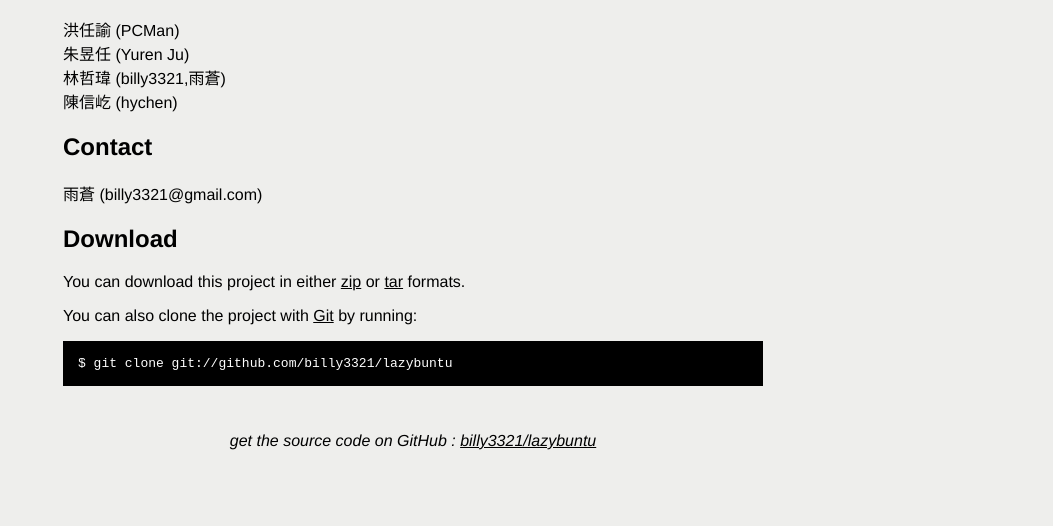
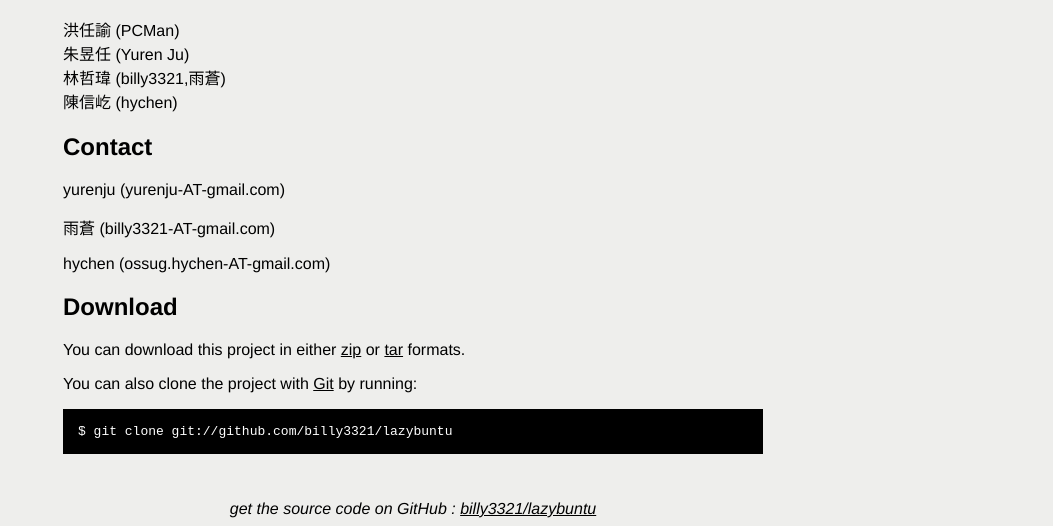
Before and after one commit to billy3321/lazybuntu, a plain HTML site: page index.html in a window 1280 px wide. Shown: the part 353-879 px from the top of the page, without its empty margins (227-1280 px from the left). Before the commit the page ends 811 px from the top, so only its background shows below. Drawn offline with Linux system fonts and the light colour scheme.

Commit message:
fix contact

```diff
--- a/index.html
+++ b/index.html
@@ -60,7 +60,10 @@
 <br/>林哲瑋 (billy3321,雨蒼) <billy3321@gmail.com>
 <br/>陳信屹 (hychen) <ossug.hychen@gmail.com></p>
 <h2>Contact</h2>
-<p>雨蒼 (billy3321@gmail.com)
+<p>yurenju (yurenju-AT-gmail.com)
+<p>雨蒼 (billy3321-AT-gmail.com)
+<p>hychen (ossug.hychen-AT-gmail.com)
+
 <br/>      </p>
 
 
```
